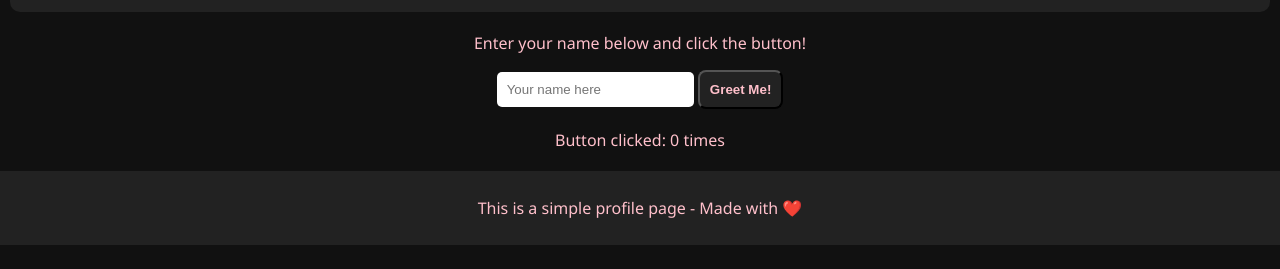
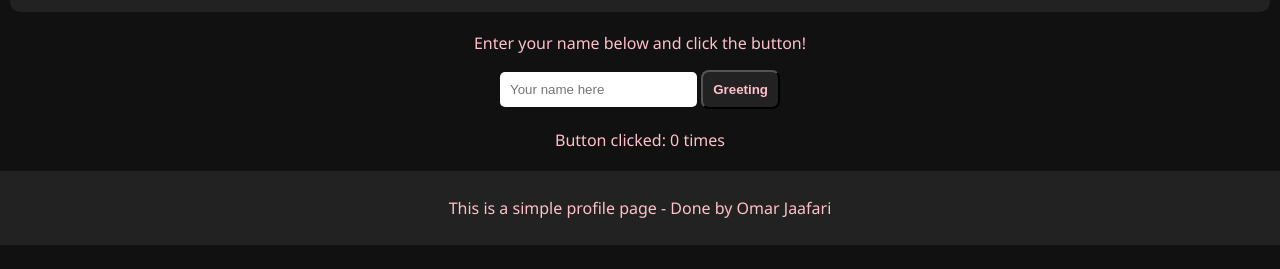
Before and after one commit to omarjaafari/personal-profile, a plain HTML site: page index.html in a window 1280 px wide. Shown: the part 525-794 px from the top of the page. Drawn offline with Linux system fonts and the light colour scheme.

Commit message:
index.html

```diff
--- a/index.html
+++ b/index.html
@@ -41,13 +41,13 @@
     <section id="contact">
       <p>Enter your name below and click the button!</p>
       <input type="text" id="nameInput" placeholder="Your name here" />
-      <button id="greetBtn">Greet Me!</button>
+      <button id="greetBtn">Greeting</button>
       <div id="output"></div>
       <p id="clickCounter">Button clicked: 0 times</p>
     </section>
 
     <footer>
-      <p>This is a simple profile page - Made with ❤️</p>
+      <p>This is a simple profile page - Done by Omar Jaafari</p>
     </footer>
 
     <script src="script.js"></script>
```
